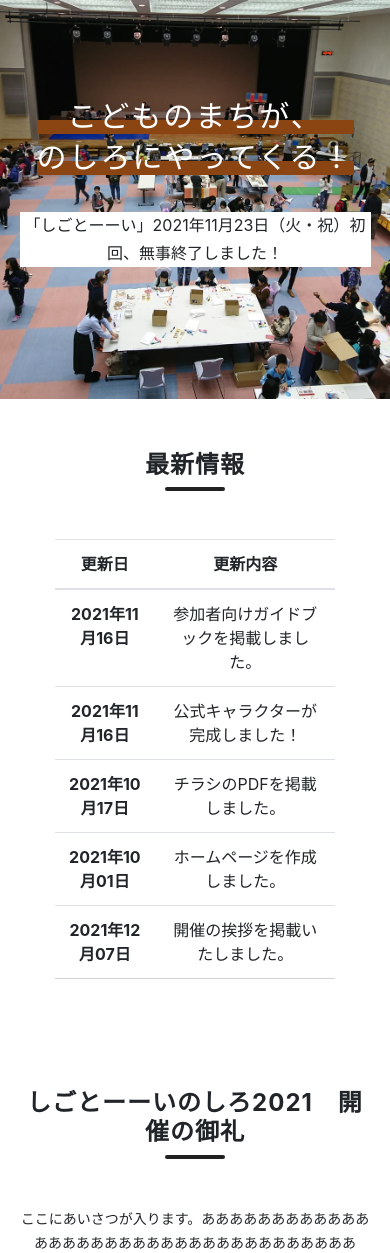
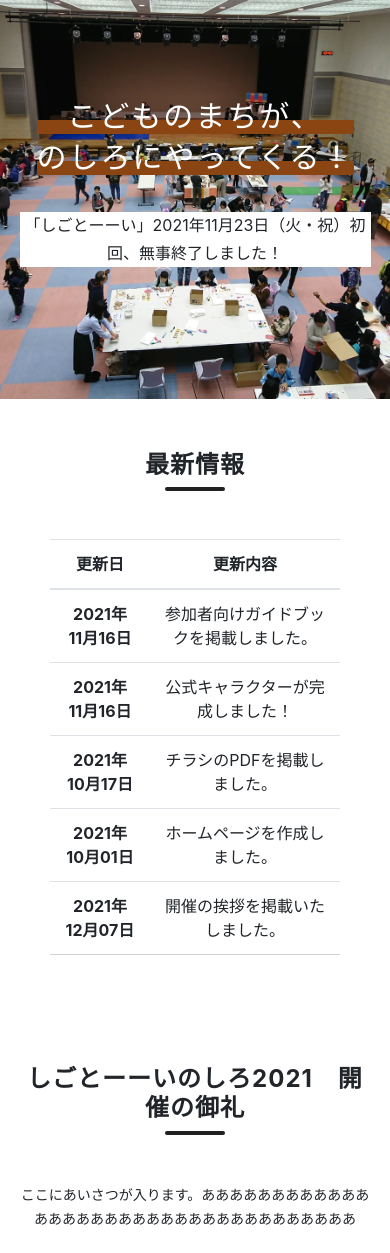
Before and after one commit to smatsus0814/shigoto--i_noshiro, a PHP site: page / in a window 390 px wide. Shown: the part 110-1363 px from the top of the page. Run offline with PHP 8.4, Linux system fonts and the light colour scheme.

Commit message:
CSSの修正

```diff
--- a/assets/css/style.css
+++ b/assets/css/style.css
@@ -724,3 +724,32 @@ li.price__item {
     font-size: 12px;
   }
 }
+
+@media only screen and (max-width: 767px) {
+  .pc_contents{
+    display: none;
+  }
+  .sp_contents{
+    display: block;
+  }
+
+  .sp_contents td{
+    min-width: 190px;
+  }
+
+  .sp_contents th{
+    min-width: 100px;
+  }
+
+}
+
+@media only screen and (min-width: 768px) {
+  .pc_contents{
+    display: block;
+  }
+  .sp_contents{
+    display: none;
+  }
+
+
+}
--- a/index.html
+++ b/index.html
@@ -65,7 +65,7 @@
     </section>
     ------->
 
-    <section class="about" id="about">
+    <section class="about pc_contents" id="about">
       <div class="about__container section__container">
         <h2 class="about__ttl section__ttl">最新情報</h2>
 
@@ -96,6 +96,48 @@
               </tr>
               <tr>
                 <th scope="row">2021年12月07日</th>
+                <td>開催の挨拶を掲載いたしました。</td>
+              </tr>
+            </tbody>
+          </table>
+          </div>
+
+        <!-- /.container -->
+      </div>
+      <!-- /.about -->
+    </section>
+
+    <section class="about sp_contents" id="about">
+      <div class="about__container section__container">
+        <h2 class="about__ttl section__ttl">最新情報</h2>
+
+        <div class="topics_item">
+          <table class="table">
+            <thead>
+              <tr>
+                <th scope="col">更新日</th>
+                <th scope="col">更新内容</th>
+              </tr>
+            </thead>
+            <tbody>
+              <tr>
+                <th scope="row">2021年<br>11月16日</th>
+                <td>参加者向けガイドブックを掲載しました。</td>
+              </tr>
+              <tr>
+                <th scope="row">2021年<br>11月16日</th>
+                <td>公式キャラクターが完成しました！</td>
+              </tr>
+              <tr>
+                <th scope="row">2021年<br>10月17日</th>
+                <td>チラシのPDFを掲載しました。</td>
+              </tr>
+              <tr>
+                <th scope="row">2021年<br>10月01日</th>
+                <td>ホームページを作成しました。</td>
+              </tr>
+              <tr>
+                <th scope="row">2021年<br>12月07日</th>
                 <td>開催の挨拶を掲載いたしました。</td>
               </tr>
             </tbody>
```
